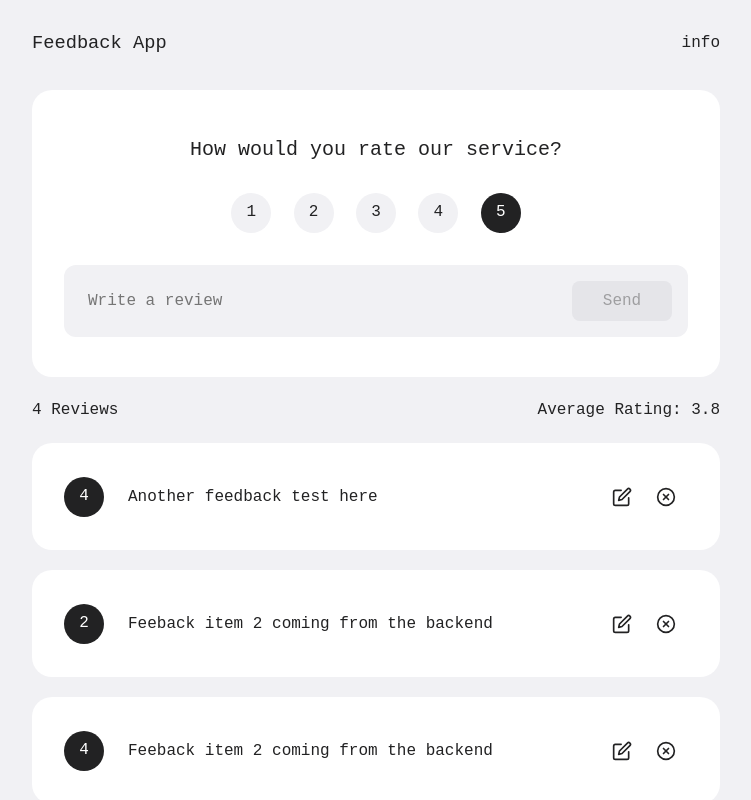
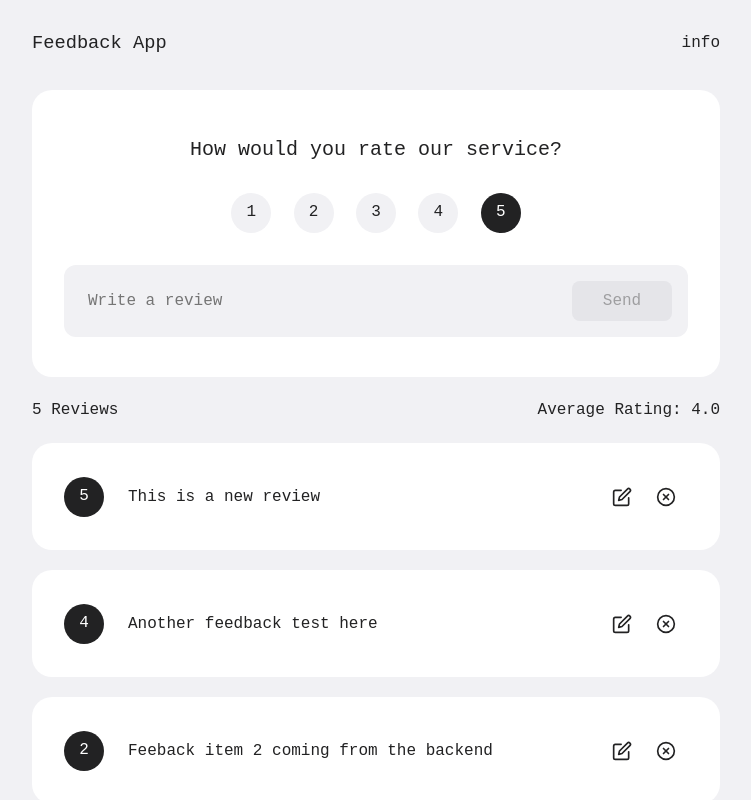
Before and after one commit to juananton/feedback-app, a React (Create React App) app: page / in a window 1280 px wide. Shown: the top 800 px of the page, without its empty margins (264-1015 px from the left). Built offline with nearby package versions, Linux system fonts and the light colour scheme; data requests are answered from the project's data file.

Commit message:
Other minor changes

```diff
--- a/data.json
+++ b/data.json
@@ -19,6 +19,11 @@
       "review": "Another feedback test here",
       "rating": 4,
       "id": 4
+    },
+    {
+      "review": "This is a new review",
+      "rating": 5,
+      "id": 5
     }
   ]
 }
--- a/src/components/FeedbackForm.jsx
+++ b/src/components/FeedbackForm.jsx
@@ -5,8 +5,8 @@ import Button from './shared/Button';
 import Card from './shared/Card';
 
 function FeedbackForm() {
+  const [rating, setRating] = useState(5);
   const [review, setReview] = useState('');
-  const [rating, setRating] = useState(5);
   const [btnDisabled, setBtnDisabled] = useState(true);
   const [message, setMessage] = useState('');
   const [isActive, setIsActive] = useState(false);
@@ -15,17 +15,16 @@ function FeedbackForm() {
 
   useEffect(() => {
     if (itemEdit.edit) {
+      setIsActive(true);
+      setRating(itemEdit.item.rating);
+      setReview(itemEdit.item.review);
       setBtnDisabled(false);
-      setReview(itemEdit.item.review);
-      setRating(itemEdit.item.rating);
-      setIsActive(true);
     }
   }, [itemEdit]);
 
   const handleTextChange = e => {
-    const { value } = e.target;
-    const isReviewEmpty = value === '';
-    const isReviewTooShort = value.trim().length <= 10;
+    const isReviewEmpty = review === '';
+    const isReviewTooShort = review.trim().length <= 10;
 
     if (isReviewEmpty) {
       setBtnDisabled(true);
@@ -38,7 +37,7 @@ function FeedbackForm() {
       setMessage(null);
     }
 
-    setReview(value);
+    setReview(e.target.value);
   };
 
   const handleSubmit = e => {
```
